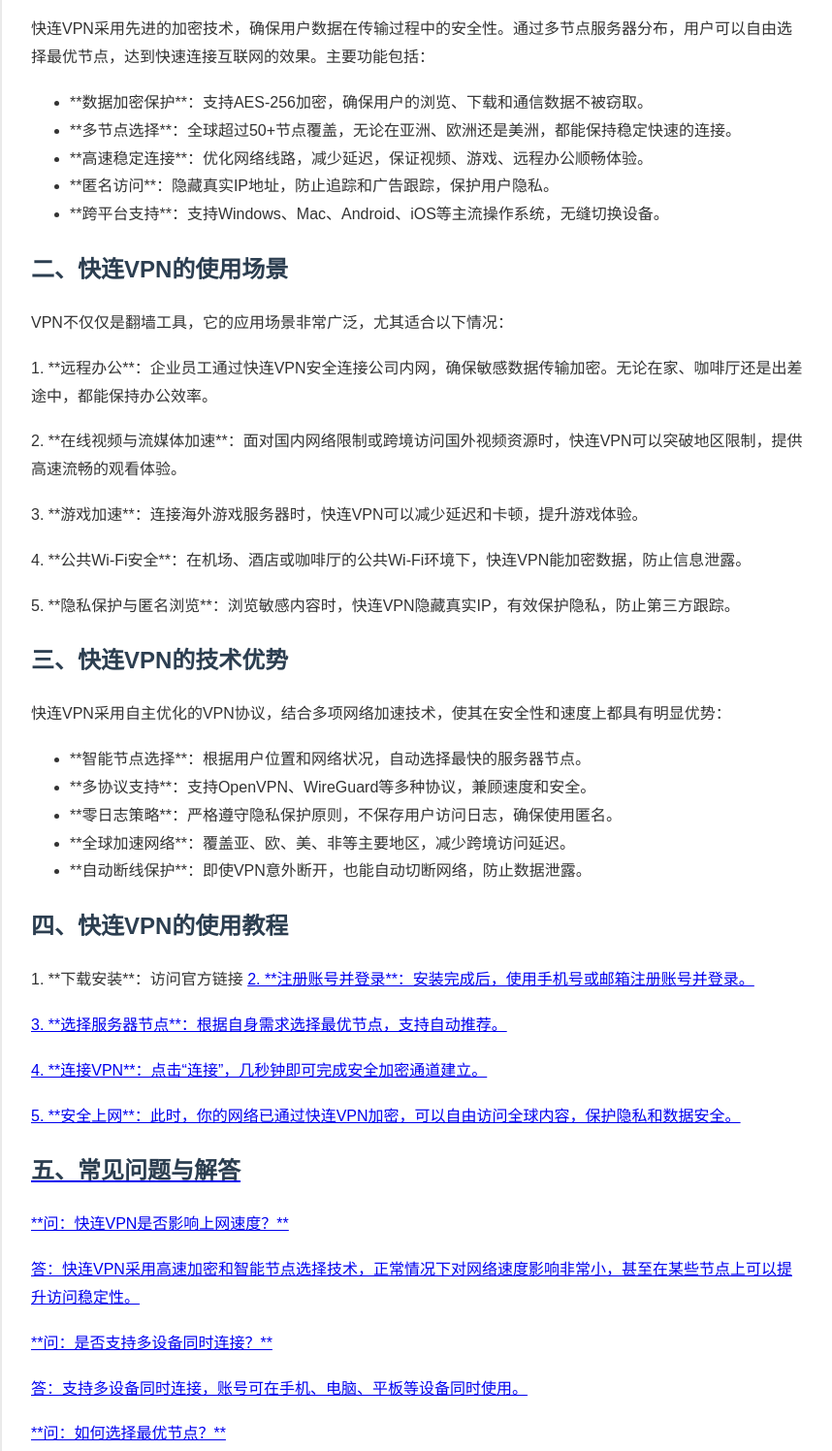
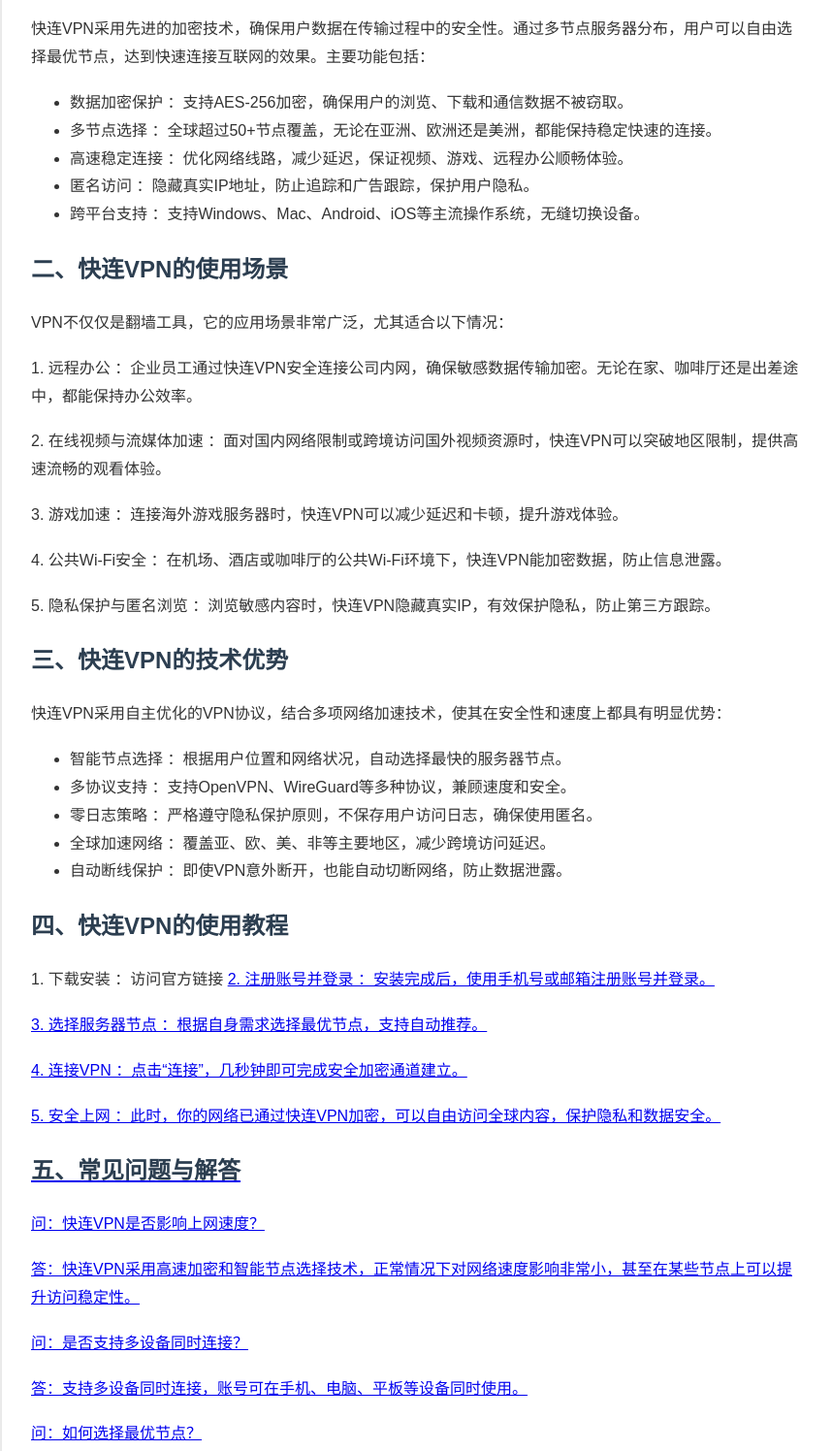
Before and after one commit to kuailiangwcom/kuailian-gw.com, a plain HTML site: page index.html in a window 1280 px wide. Shown: the part 307-1803 px from the top of the page at 97% size, without its empty margins (208-1066 px from the left). Drawn offline with Linux system fonts and the light colour scheme.

Commit message:
Update index.html

```diff
--- a/index.html
+++ b/index.html
@@ -57,60 +57,60 @@
 <p>快连VPN采用先进的加密技术，确保用户数据在传输过程中的安全性。通过多节点服务器分布，用户可以自由选择最优节点，达到快速连接互联网的效果。主要功能包括：</p>
 
 <ul>
-<li>**数据加密保护**：支持AES-256加密，确保用户的浏览、下载和通信数据不被窃取。</li>
-<li>**多节点选择**：全球超过50+节点覆盖，无论在亚洲、欧洲还是美洲，都能保持稳定快速的连接。</li>
-<li>**高速稳定连接**：优化网络线路，减少延迟，保证视频、游戏、远程办公顺畅体验。</li>
-<li>**匿名访问**：隐藏真实IP地址，防止追踪和广告跟踪，保护用户隐私。</li>
-<li>**跨平台支持**：支持Windows、Mac、Android、iOS等主流操作系统，无缝切换设备。</li>
+<li> 数据加密保护 ：支持AES-256加密，确保用户的浏览、下载和通信数据不被窃取。</li>
+<li> 多节点选择 ：全球超过50+节点覆盖，无论在亚洲、欧洲还是美洲，都能保持稳定快速的连接。</li>
+<li> 高速稳定连接 ：优化网络线路，减少延迟，保证视频、游戏、远程办公顺畅体验。</li>
+<li> 匿名访问 ：隐藏真实IP地址，防止追踪和广告跟踪，保护用户隐私。</li>
+<li> 跨平台支持 ：支持Windows、Mac、Android、iOS等主流操作系统，无缝切换设备。</li>
 </ul>
 
 <h2>二、快连VPN的使用场景</h2>
 
 <p>VPN不仅仅是翻墙工具，它的应用场景非常广泛，尤其适合以下情况：</p>
 
-<p>1. **远程办公**：企业员工通过快连VPN安全连接公司内网，确保敏感数据传输加密。无论在家、咖啡厅还是出差途中，都能保持办公效率。</p>
+<p>1.  远程办公 ：企业员工通过快连VPN安全连接公司内网，确保敏感数据传输加密。无论在家、咖啡厅还是出差途中，都能保持办公效率。</p>
 
-<p>2. **在线视频与流媒体加速**：面对国内网络限制或跨境访问国外视频资源时，快连VPN可以突破地区限制，提供高速流畅的观看体验。</p>
+<p>2.  在线视频与流媒体加速 ：面对国内网络限制或跨境访问国外视频资源时，快连VPN可以突破地区限制，提供高速流畅的观看体验。</p>
 
-<p>3. **游戏加速**：连接海外游戏服务器时，快连VPN可以减少延迟和卡顿，提升游戏体验。</p>
+<p>3.  游戏加速 ：连接海外游戏服务器时，快连VPN可以减少延迟和卡顿，提升游戏体验。</p>
 
-<p>4. **公共Wi-Fi安全**：在机场、酒店或咖啡厅的公共Wi-Fi环境下，快连VPN能加密数据，防止信息泄露。</p>
+<p>4.  公共Wi-Fi安全 ：在机场、酒店或咖啡厅的公共Wi-Fi环境下，快连VPN能加密数据，防止信息泄露。</p>
 
-<p>5. **隐私保护与匿名浏览**：浏览敏感内容时，快连VPN隐藏真实IP，有效保护隐私，防止第三方跟踪。</p>
+<p>5.  隐私保护与匿名浏览 ：浏览敏感内容时，快连VPN隐藏真实IP，有效保护隐私，防止第三方跟踪。</p>
 
 <h2>三、快连VPN的技术优势</h2>
 
 <p>快连VPN采用自主优化的VPN协议，结合多项网络加速技术，使其在安全性和速度上都具有明显优势：</p>
 
 <ul>
-<li>**智能节点选择**：根据用户位置和网络状况，自动选择最快的服务器节点。</li>
-<li>**多协议支持**：支持OpenVPN、WireGuard等多种协议，兼顾速度和安全。</li>
-<li>**零日志策略**：严格遵守隐私保护原则，不保存用户访问日志，确保使用匿名。</li>
-<li>**全球加速网络**：覆盖亚、欧、美、非等主要地区，减少跨境访问延迟。</li>
-<li>**自动断线保护**：即使VPN意外断开，也能自动切断网络，防止数据泄露。</li>
+<li> 智能节点选择 ：根据用户位置和网络状况，自动选择最快的服务器节点。</li>
+<li> 多协议支持 ：支持OpenVPN、WireGuard等多种协议，兼顾速度和安全。</li>
+<li> 零日志策略 ：严格遵守隐私保护原则，不保存用户访问日志，确保使用匿名。</li>
+<li> 全球加速网络 ：覆盖亚、欧、美、非等主要地区，减少跨境访问延迟。</li>
+<li> 自动断线保护 ：即使VPN意外断开，也能自动切断网络，防止数据泄露。</li>
 </ul>
 
 <h2>四、快连VPN的使用教程</h2>
 
-<p>1. **下载安装**：访问官方链接 <a href="https://kuailian-gw.com/>快连VPN官网</a>，选择适合设备的版本下载安装。</p>
+<p>1.  下载安装 ：访问官方链接 <a href="https://kuailian-gw.com/>快连VPN官网</a>，选择适合设备的版本下载安装。</p>
 
-<p>2. **注册账号并登录**：安装完成后，使用手机号或邮箱注册账号并登录。</p>
+<p>2.  注册账号并登录 ：安装完成后，使用手机号或邮箱注册账号并登录。</p>
 
-<p>3. **选择服务器节点**：根据自身需求选择最优节点，支持自动推荐。</p>
+<p>3.  选择服务器节点 ：根据自身需求选择最优节点，支持自动推荐。</p>
 
-<p>4. **连接VPN**：点击“连接”，几秒钟即可完成安全加密通道建立。</p>
+<p>4.  连接VPN ：点击“连接”，几秒钟即可完成安全加密通道建立。</p>
 
-<p>5. **安全上网**：此时，你的网络已通过快连VPN加密，可以自由访问全球内容，保护隐私和数据安全。</p>
+<p>5.  安全上网 ：此时，你的网络已通过快连VPN加密，可以自由访问全球内容，保护隐私和数据安全。</p>
 
 <h2>五、常见问题与解答</h2>
 
-<p>**问：快连VPN是否影响上网速度？**</p>
+<p> 问：快连VPN是否影响上网速度？ </p>
 <p>答：快连VPN采用高速加密和智能节点选择技术，正常情况下对网络速度影响非常小，甚至在某些节点上可以提升访问稳定性。</p>
 
-<p>**问：是否支持多设备同时连接？**</p>
+<p> 问：是否支持多设备同时连接？ </p>
 <p>答：支持多设备同时连接，账号可在手机、电脑、平板等设备同时使用。</p>
 
-<p>**问：如何选择最优节点？**</p>
+<p> 问：如何选择最优节点？ </p>
 <p>答：快连VPN提供自动推荐功能，也可以手动选择延迟最低的节点，以保证连接速度。</p>
 
 <h2>六、用户评价与反馈</h2>
```
